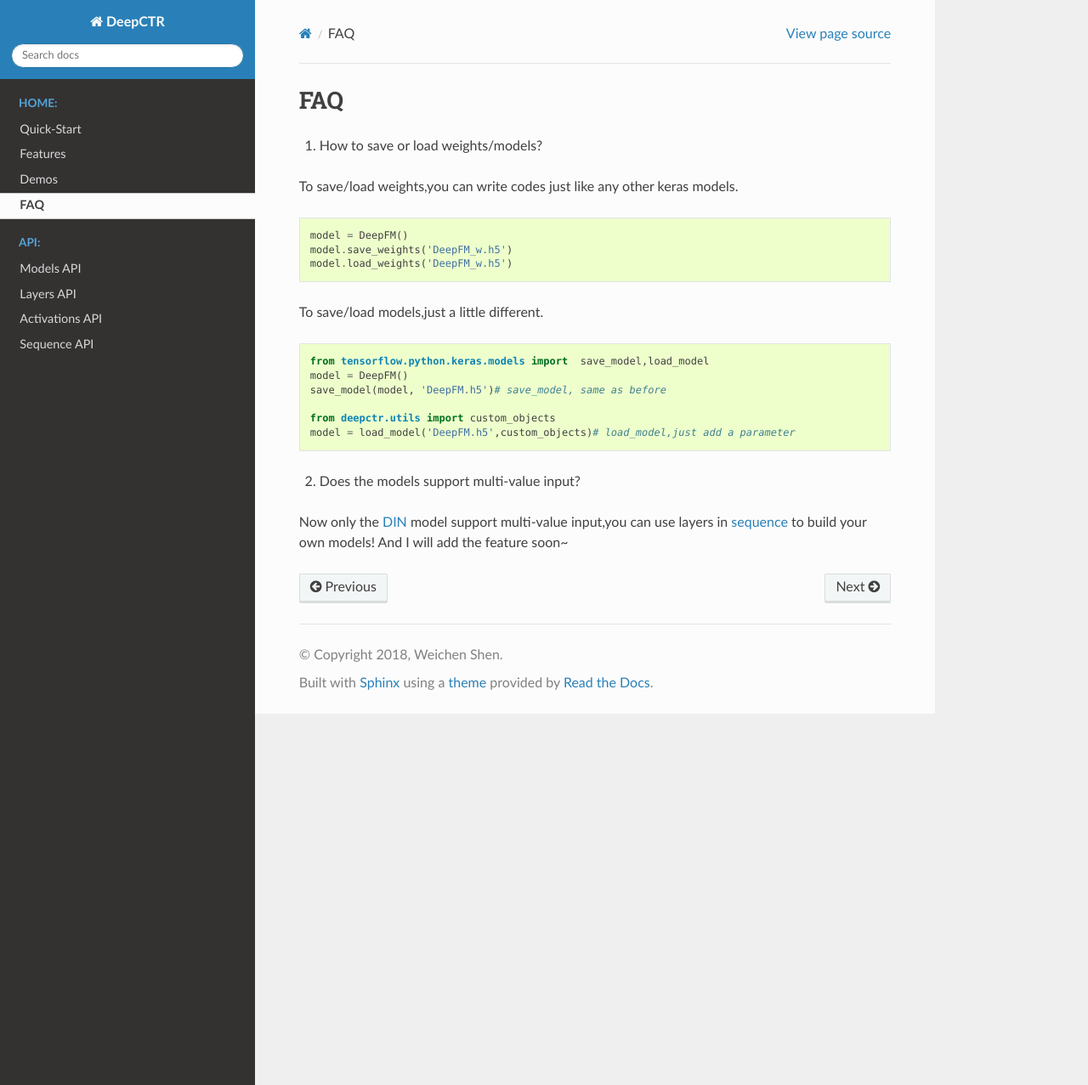
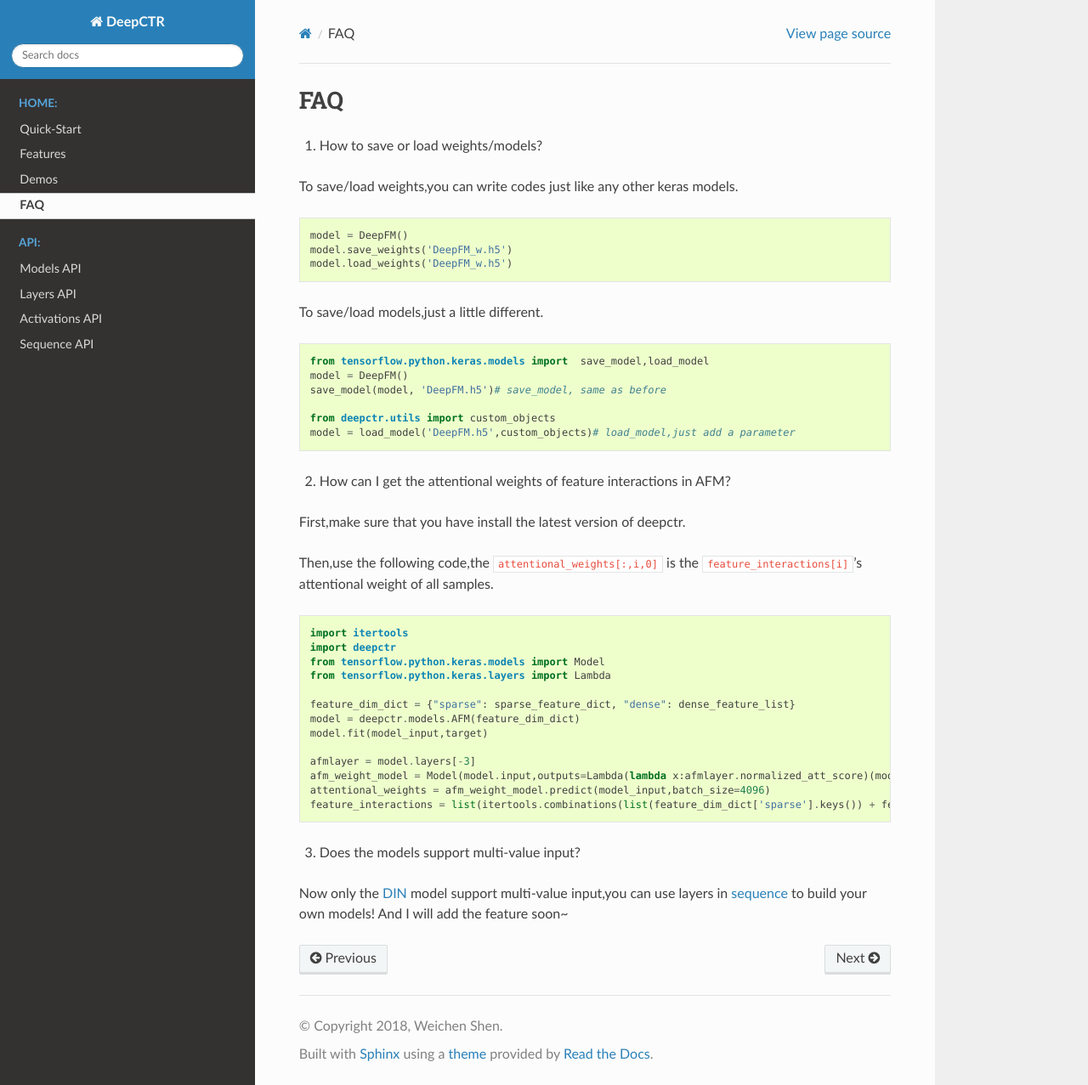
Before and after one commit to shenweichen/DeepCTR, a Sphinx documentation site: the page built from docs/source/FAQ.rst, in a window 1280 px wide and 1277 px high. Shown: the whole window at 85% size. Built offline with Sphinx 7.4.7 and the Read the Docs theme 2.0.0, drawn with Linux system fonts in a browser that asks for light colours; pages that are not in the unit, such as notebooks, are missing from menus.

Commit message:
Update docs

```diff
--- a/docs/source/FAQ.rst
+++ b/docs/source/FAQ.rst
@@ -22,7 +22,31 @@ To save/load models,just a little different.
     from deepctr.utils import custom_objects
     model = load_model('DeepFM.h5',custom_objects)# load_model,just add a parameter
 
-2. Does the models support multi-value input?
+2. How can I get the attentional weights of feature interactions in AFM?
+
+First,make sure that you have install the latest version of deepctr.
+
+Then,use the following code,the ``attentional_weights[:,i,0]`` is the ``feature_interactions[i]``'s attentional weight of all samples.
+
+.. code-block:: python
+
+    import itertools
+    import deepctr
+    from tensorflow.python.keras.models import Model
+    from tensorflow.python.keras.layers import Lambda
+
+    feature_dim_dict = {"sparse": sparse_feature_dict, "dense": dense_feature_list}
+    model = deepctr.models.AFM(feature_dim_dict)
+    model.fit(model_input,target)
+
+    afmlayer = model.layers[-3]
+    afm_weight_model = Model(model.input,outputs=Lambda(lambda x:afmlayer.normalized_att_score)(model.input))
+    attentional_weights = afm_weight_model.predict(model_input,batch_size=4096)
+    feature_interactions = list(itertools.combinations(list(feature_dim_dict['sparse'].keys()) + feature_dim_dict['dense'] ,2))
+
+
+
+3. Does the models support multi-value input?
 
 Now only the `DIN <Features.html#din-deep-interest-network>`_ model support multi-value input,you can use layers in `sequence <deepctr.sequence.html>`_ to build your own models!
 And I will add the feature soon~
```
Also changed, not shown: docs/source/Features.rst (+10 -9 lines), .travis.yml, 5 other files.
